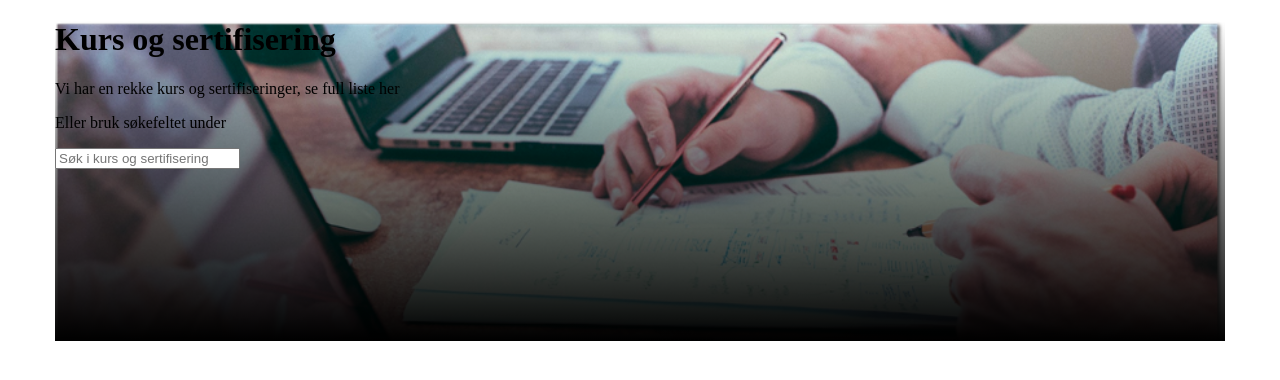
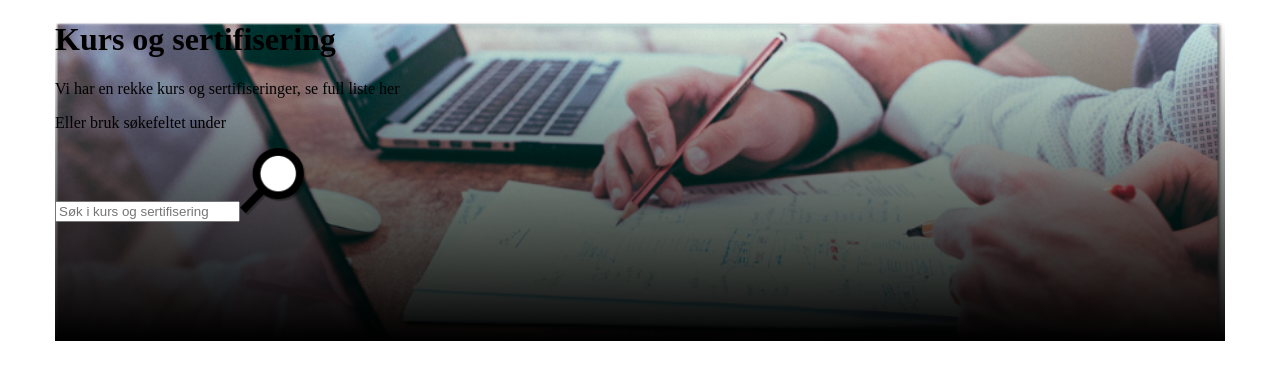
Before and after one commit to Zandra7/Glasspaper.no, a Nuxt app: page / in a window 1280 px wide. Shown: the top 380 px of the page. Built offline with nearby package versions, Linux system fonts and the light colour scheme.

Commit message:
Modified search bar I gave it rounded corners and added a search icon on the right side

```diff
--- a/components/searchCard.vue
+++ b/components/searchCard.vue
@@ -5,7 +5,10 @@
                 <h1 class="text-4xl pt-9 pb-7">Kurs og sertifisering</h1>
                 <p class="mb-1.5">Vi har en rekke kurs og sertifiseringer, <label class="font-bold underline underline-offset-2">se full liste her</label></p>
                 <p>Eller bruk søkefeltet under</p>
-                <input type="text" placeholder="Søk i kurs og sertifisering" class="search text-black font-extralight w-full py-2.5 px-10 mt-9 text-center placeholder:text-black placeholder:text-center">
+                <div class="relative">
+                    <input type="text" class="pl-16 w-full py-2.5 px-8 text-center rounded-sm placeholder-text-black text-center border" placeholder="Søk i kurs og sertifisering">
+                    <img src="~/public/images/searchIcon.png" alt="Search Icon" class="absolute right-4 top-1/2 transform -translate-y-1/2 w-6 h-6">
+                </div>
             </div>
         </div>
     </div>
@@ -20,7 +23,7 @@
         width: 1170px;
         height: 320px;
         margin: 0 auto;
-        background-image: linear-gradient(rgba(0, 0, 0, 0), rgba(0, 0, 0, 1)), url('/public/images/img1.png');
+        background-image: linear-gradient(rgba(0, 0, 0, 0), rgba(0, 0, 0, 1)), url('~/public/images/img1.png');
         background-size: cover;
     }
 </style>
```
Also changed, not shown: public/images/searchIcon.png (added).
